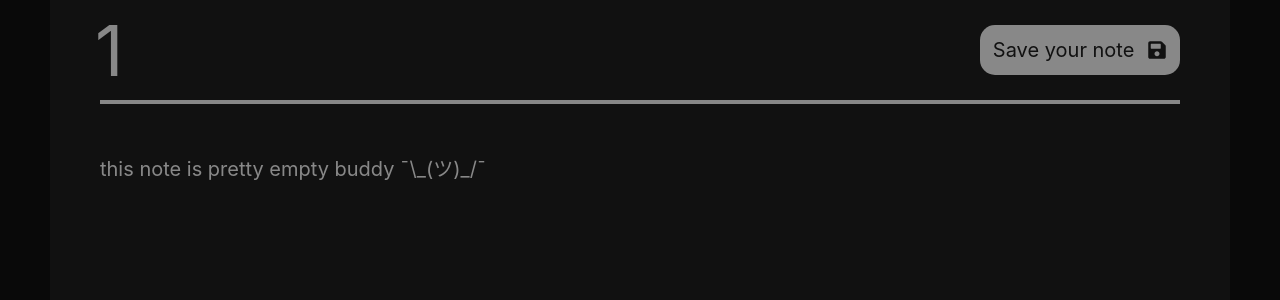
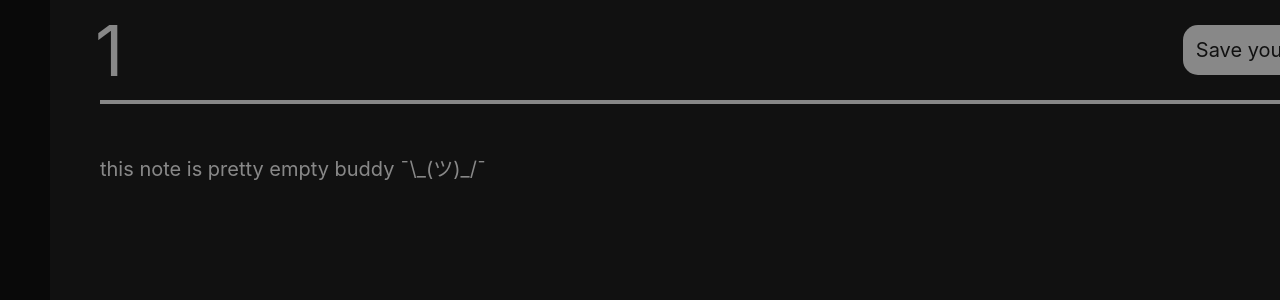
Before and after one commit to Hamzaoui-Louai/mern-to-do-app, a React (Vite) app in the folder front end/to-do-app/: page /notes/1 in a window 1280 px wide. Shown: the top 300 px of the page. Built offline with nearby package versions, Linux system fonts and the light colour scheme.

Commit message:
notes page linked to zustand notes store

```diff
--- a/front end/to-do-app/src/App.jsx
+++ b/front end/to-do-app/src/App.jsx
@@ -12,7 +12,7 @@ function App() {
         <Route path="/" element={<Navigate to="/notes"/>}/>
         <Route element={<Layout/>}>
           <Route path="/notes" element={<Notes/>}/>
-          <Route path="/notes/:title" element={<NoteEditor/>}/>
+          <Route path="/notes/:initialTitle" element={<NoteEditor/>}/>
         </Route>
         <Route path="*" element={<Page404/>}/>
       </Routes>
--- a/front end/to-do-app/src/pages/NoteEditor.jsx
+++ b/front end/to-do-app/src/pages/NoteEditor.jsx
@@ -16,16 +16,20 @@ const findNoteContentByTitle = (title) => {
 }
 
 const NoteEditor = () => {
-    const {title} = useParams();
+    const {initialTitle} = useParams();
+    const [title,setTitle] = useState(initialTitle)
     const initialContent = findNoteContentByTitle(title)
     const [content,setContent] = useState(initialContent)
 
     return(
         <div className="h-screen bg-[#111111]">
             <div className="h-[100px] flex flex-row justify-between items-center">
-                <h1 className="text-[#888888] text-[70px] ml-[45px]">
-                    {title}
-                </h1>
+                <input
+                    onChange={(e)=>{setTitle(e.target.value)}}
+                    className="text-[#888888] text-[70px] ml-[45px] grow border-none bg-transparent outline-none focus:outline-none"
+                    value={title}
+                    type="text"
+                />
                 <button
                 className="bg-[#888888] hover:bg-[#44CC44] hover:text-white transition-colors duration-100 rounded-[15px] h-[50px] w-[200px] text-[#111111] text-[20px] flex flex-row items-center justify-evenly mr-[50px] cursor-pointer">
                     Save your note
--- a/front end/to-do-app/src/pages/Notes.jsx
+++ b/front end/to-do-app/src/pages/Notes.jsx
@@ -2,13 +2,19 @@ import { FaPlus } from "react-icons/fa6";
 import { FaPen } from "react-icons/fa";
 import { FaTrash } from "react-icons/fa6";
 import { useNavigate } from "react-router";
+import useNotesStore from "../stores/notesStore";
 
-const dummyNotes =
+/*const dummyNotes =
     [{title:"note1",content:"this is the first note in this to do list application that soon will be a personal assistant , again this is the first note in this to do list application that soon will be a personal assistant , again this is the first note in this to do list application that soon will be a personal assistant"}
     ,{title:"note2",content:"this is just another note"}
     ,{title:"note3",content:"this is just another note"}
     ,{title:"note4",content:"this is just another note"}
-    ,{title:"note5",content:"this is just another note"}]
+    ,{title:"note5",content:"this is just another note"}]*/
+
+const getNotes = () => {
+    const notes = useNotesStore((state)=>state.notes)
+    return notes
+}
 
 const Note = ({title,content}) =>{
     const Navigate = useNavigate();
@@ -36,6 +42,8 @@ const Note = ({title,content}) =>{
 }
 
 const Notes = () =>{
+    const notes = getNotes();
+
     return (
         <div className="h-screen bg-[#111111]">
             <div className="h-[100px] flex flex-row justify-between items-center">
@@ -49,7 +57,7 @@ const Notes = () =>{
                 </button>
             </div>
             <list>
-                {dummyNotes.map((note, index) => {
+                {notes.map((note, index) => {
                     return(
                         <ul className="mx-[50px]" key={index}>
                             <hr className="border-[#888888] mx-auto border-2 w-full"/>
```
